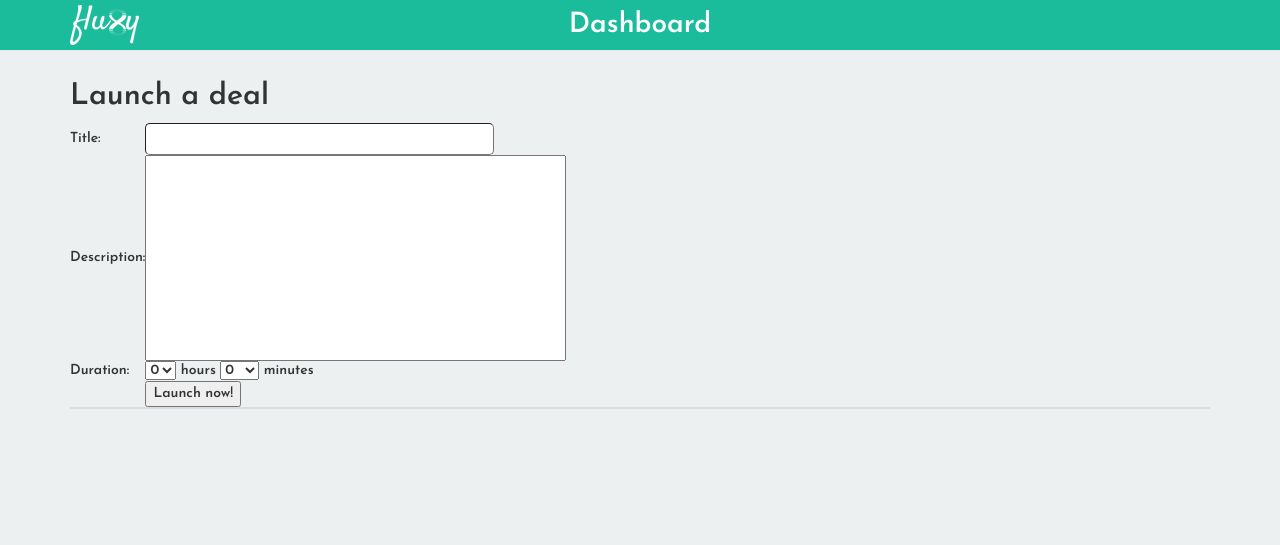
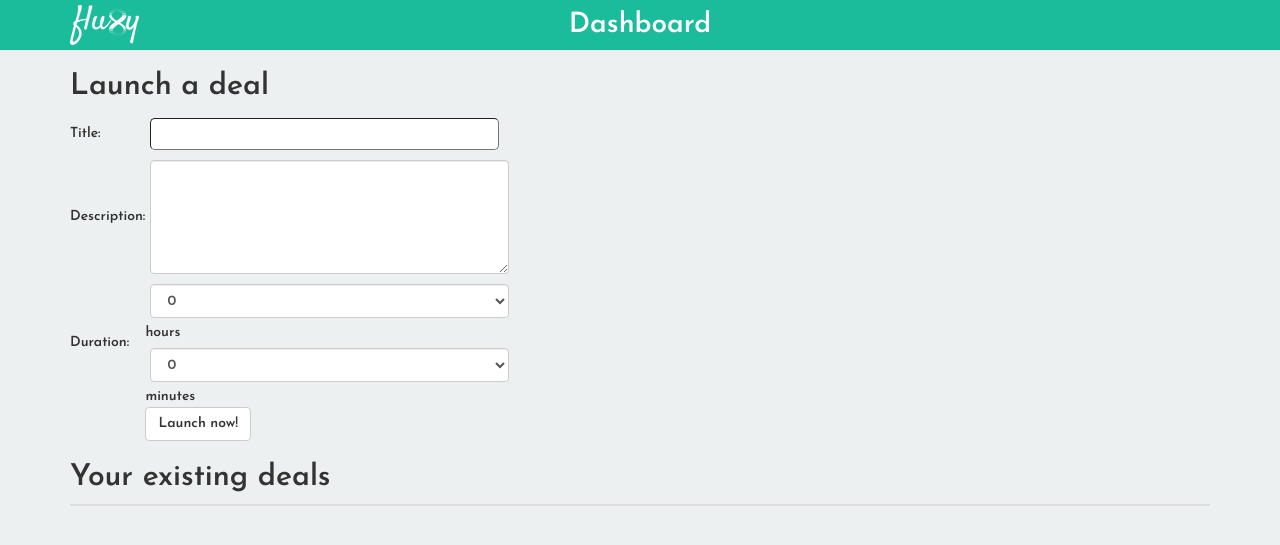
Before and after one commit to guthriec/fluxy-sample, a Django app: page /dashboard in a window 1280 px wide. Shown: the top 545 px of the page. Run offline with Django 3.2, Linux system fonts and the light colour scheme; parts of the project's set-up code (start-up, migrations or seed data) failed here and were passed over; some libraries are stand-ins or nearby versions.

Commit message:
Styling.

```diff
--- a/static/css/style.css
+++ b/static/css/style.css
@@ -66,7 +66,7 @@ input[type="text"], input[type="email"] {
   margin: 10px 0 20px 0;
 }
 
-/** Dashboard CSS **/
+/** Base Template CSS **/
 .navbar-default {
   background-color: #1abc9c;
 }
@@ -91,3 +91,14 @@ input[type="text"], input[type="email"] {
   text-align: center;
   width: 100%;
 }
+
+#content {
+  margin-top: 50px;
+}
+
+/** Dashboard CSS **/
+#content #dashboard input[type="text"],
+#content #dashboard textarea,
+#content #dashboard select {
+  margin: 5px;
+}
--- a/static/js/dashboard.js
+++ b/static/js/dashboard.js
@@ -48,7 +48,7 @@ DealView = Backbone.Marionette.ItemView.extend({
 DealsCollectionView = Backbone.Marionette.CompositeView.extend({
   tagname: 'table',
   id: 'deals-list-view',
-  className: 'table-striped table-bordered',
+  className: 'table table-striped table-bordered',
   template: '#deals-collection-template',
   itemView: DealView,
 
@@ -65,7 +65,7 @@ DealsCollectionView = Backbone.Marionette.CompositeView.extend({
  */
 DealCreateFormView = Backbone.Marionette.ItemView.extend({
   events: {
-    'click .submit-btn': 'createDeal'
+    'click #submit-btn': 'createDeal'
   },
   template: '#deal-create-form-template',
 
@@ -103,6 +103,7 @@ DashboardApp.addInitializer(function(options) {
   var dealsCollectionView = new DealsCollectionView({
     collection: deals
   });
+  console.log(deals);
   DashboardApp.dealsRegion.show(dealsCollectionView);
 
   // Load the form
--- a/templates/dashboard/dashboard.html
+++ b/templates/dashboard/dashboard.html
@@ -2,18 +2,26 @@
 {% load staticfiles %}
 
 {% block content %}
-<h1>Restaurant dashboard</h1>
-<div id="new-deal-form">
-</div>
-<div id="deals">
-</div>
+
+<div id="dashboard">
+  <h2>Launch a deal</h2>
+  <div id="new-deal-form">
+  </div>
+
+  <h2>Your existing deals</h2>
+  <div id="deals">
+  </div>
+</dashboard>
 
 {% endblock %}
 
 {% block scripts %}
 
 <script type="text/template" id="deal-template">
-  <td>title: <%= title  %></td>
+  <td><%= title  %></td>
+  <td><%= desc  %></td>
+  <td><%= time_start  %></td>
+  <td><%= time_end  %></td>
 </script>
 
 <script type="text/template" id="deals-collection-template">
@@ -24,7 +32,6 @@
 </script>
 
 <script type="text/template" id="deal-create-form-template">
-  <h2>Launch a deal</h2>
   <form action="" method="POST" id="deal-form">
     <table class="deal-form-table">
       <tr>
@@ -34,12 +41,12 @@
       <tr>
         <td>Description: </td>
         <!-- inline css here for now -->
-        <td><textarea name="desc" style="resize: none;" rows="10" cols="50" form="deal-form"></textarea></td>
+        <td><textarea name="desc" class="form-control" rows="5"></textarea></td>
       </tr>
       <tr>
         <td>Duration: </td>
         <td>
-          <select name="hours" form="deal-form">
+          <select name="hours" class="form-control">
             <option value="0">0</option>
             <option value="1">1</option>
             <option value="2">2</option>
@@ -47,14 +54,14 @@
             <option value="4">4</option>
             <option value="5">5</option>
           </select> hours
-          <select name="minutes" form="deal-form">
+          <select name="minutes" class="form-control">
             <option value="0">0</option>
             <option value="30">30</option>
           </select> minutes
         </td>
       </tr>
       <tr><td></td>
-        <td><button class="submit-btn" type="submit">Launch now!</button></td>
+        <td><button type="submit" id="submit-btn" class="btn btn-default">Launch now!</button></td>
       </tr>
     </table>
   </form>
```
